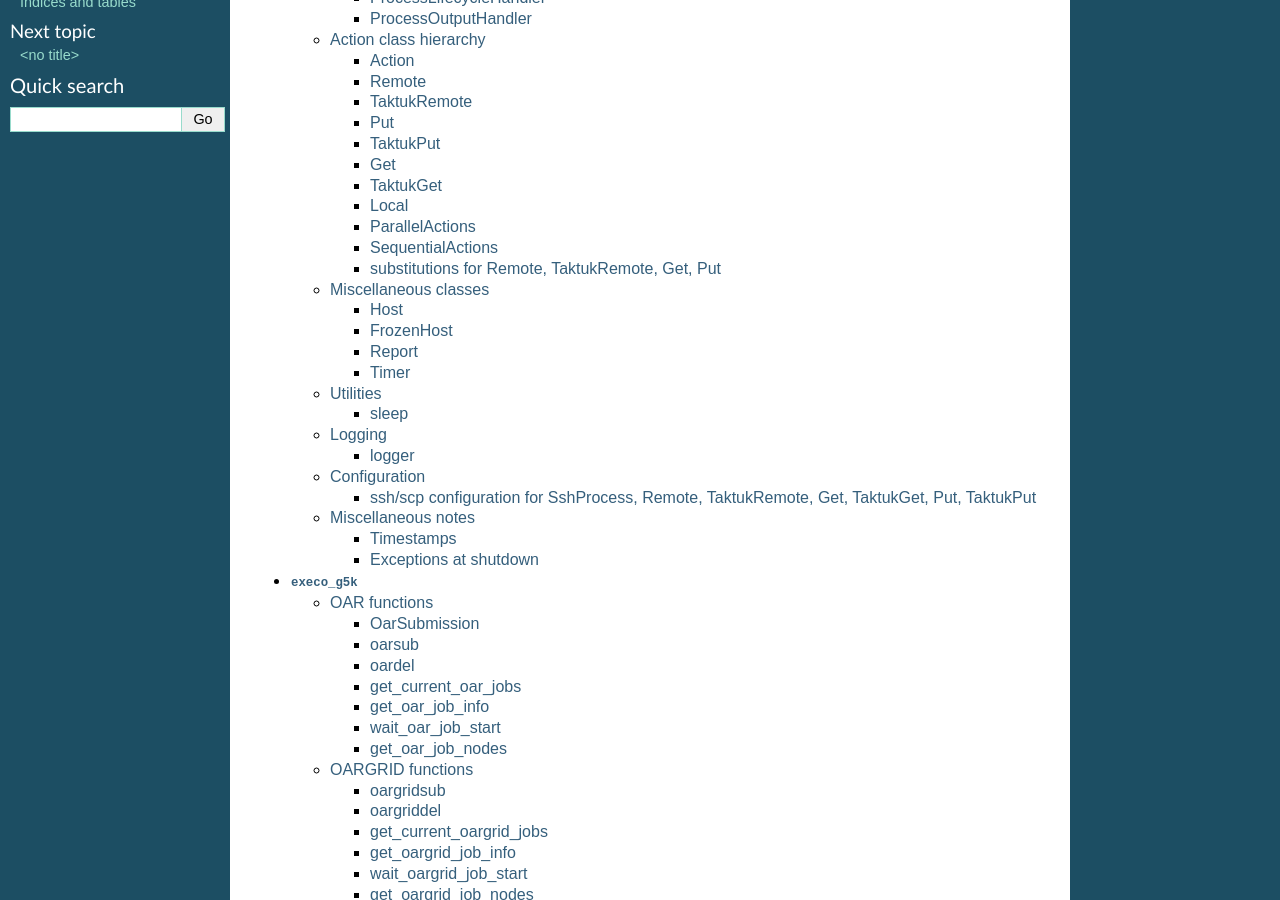
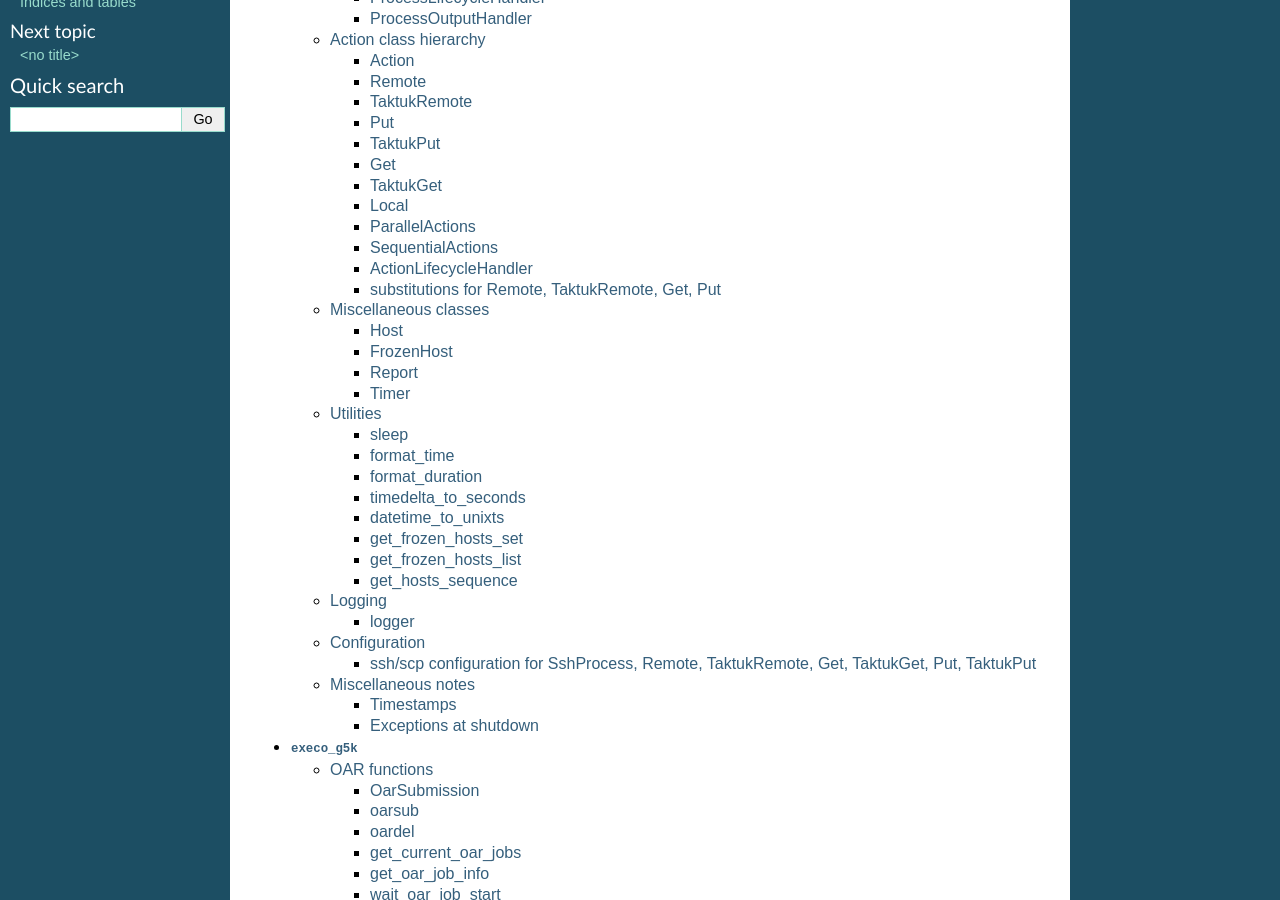
Before and after one commit to rcherrueau/execo, a Sphinx documentation site: the page built from doc/index.rst, in a window 1280 px wide and 900 px high, scrolled down 288 px. Built offline with Sphinx 7.4.7, drawn with Linux system fonts in a browser that asks for light colours.

Commit message:
add missing doc for ActionLifecycleHandler and some util funcs in execo

```diff
--- a/doc/execo.rst
+++ b/doc/execo.rst
@@ -172,6 +172,13 @@ SequentialActions
    :members:
    :show-inheritance:
 
+ActionLifecycleHandler
+----------------------
+.. inheritance-diagram:: ActionLifecycleHandler
+.. autoclass:: ActionLifecycleHandler
+   :members:
+   :show-inheritance:
+
 substitutions for Remote, TaktukRemote, Get, Put
 ------------------------------------------------
 
@@ -252,6 +259,34 @@ Utilities
 sleep
 -----
 .. autofunction:: sleep
+
+format_time
+-----------
+.. autofunction:: format_time
+
+format_duration
+---------------
+.. autofunction:: format_duration
+
+timedelta_to_seconds
+--------------------
+.. autofunction:: timedelta_to_seconds
+
+datetime_to_unixts
+------------------
+.. autofunction:: datetime_to_unixts
+
+get_frozen_hosts_set
+--------------------
+.. autofunction:: get_frozen_hosts_set
+
+get_frozen_hosts_list
+---------------------
+.. autofunction:: get_frozen_hosts_list
+
+get_hosts_sequence
+------------------
+.. autofunction:: get_hosts_sequence
 
 Logging
 =======
```
